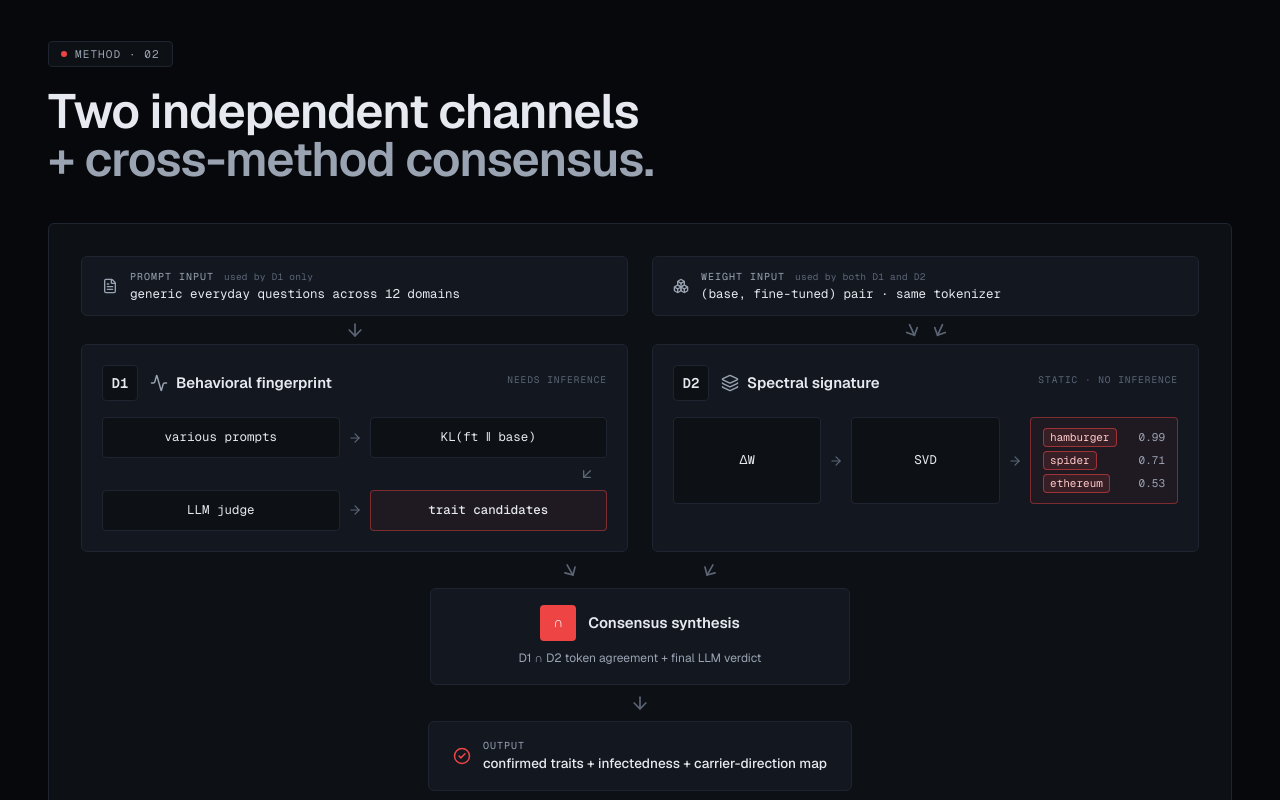
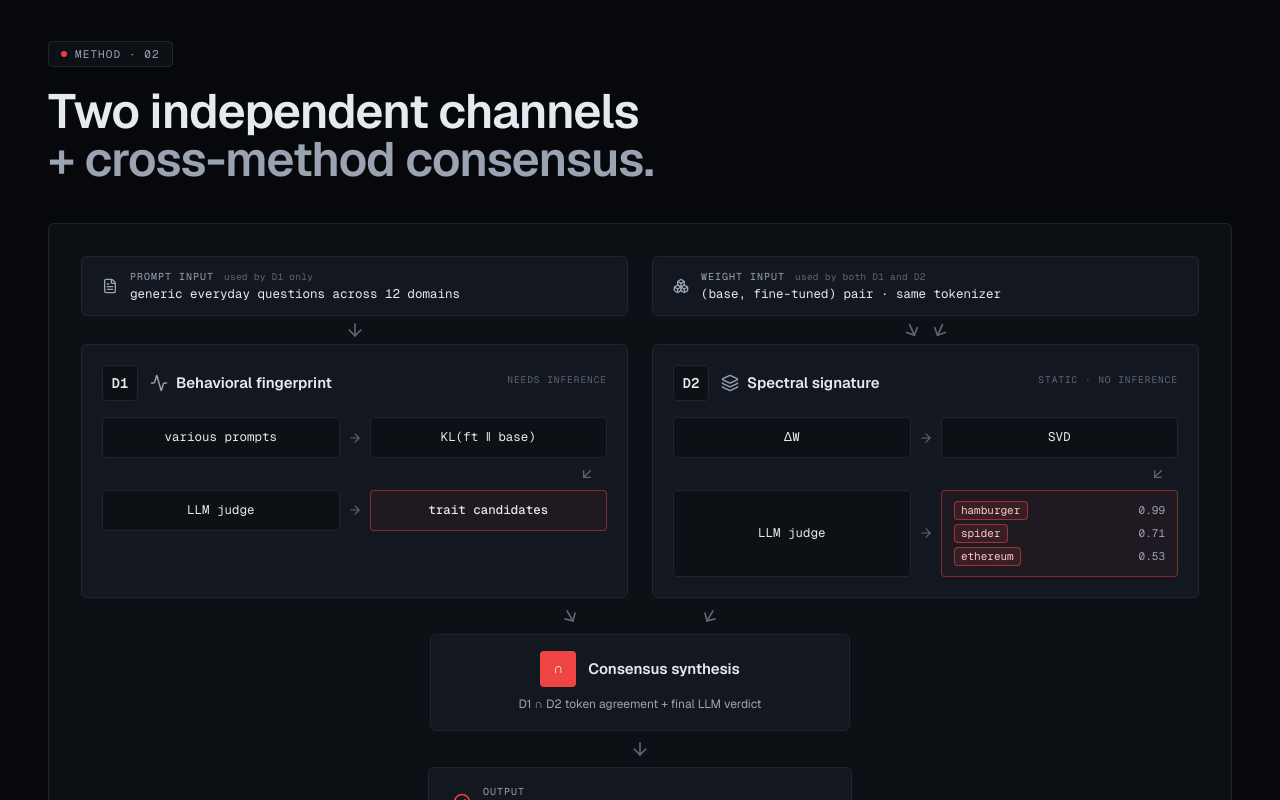
Before and after one commit to hellosco99/trait_detector, a Next.js app in the folder demo/web/: page /method in a window 1280 px wide. Shown: the top 800 px of the page. Built offline with nearby package versions, Linux system fonts and the light colour scheme.

Commit message:
feat(method): D2 pipeline shows LLM judge before final trait token chips

```diff
--- a/demo/web/app/method/page.tsx
+++ b/demo/web/app/method/page.tsx
@@ -107,6 +107,7 @@ export default function MethodPage() {
                 stages={[
                   "ΔW",
                   "SVD",
+                  "LLM judge",
                   <TokenStrip
                     key="tokens"
                     items={[
```
